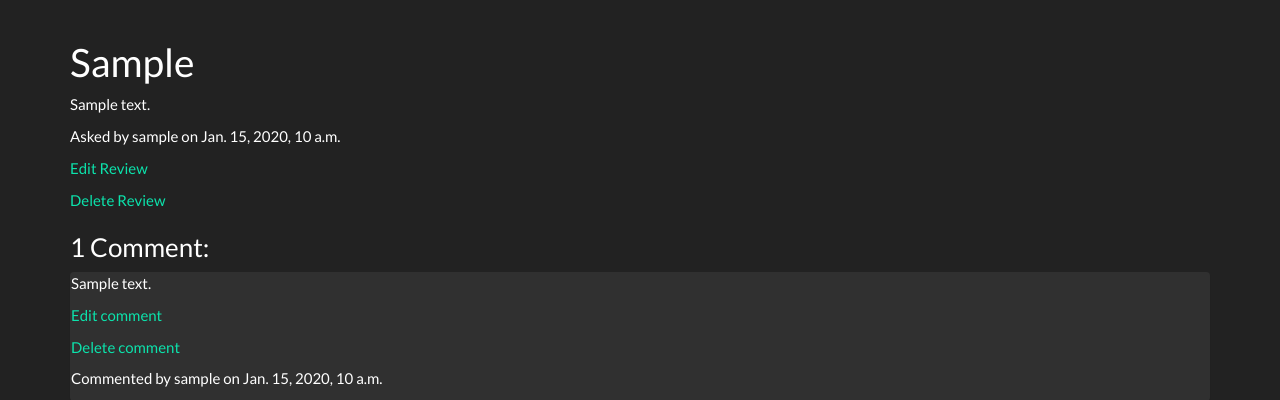
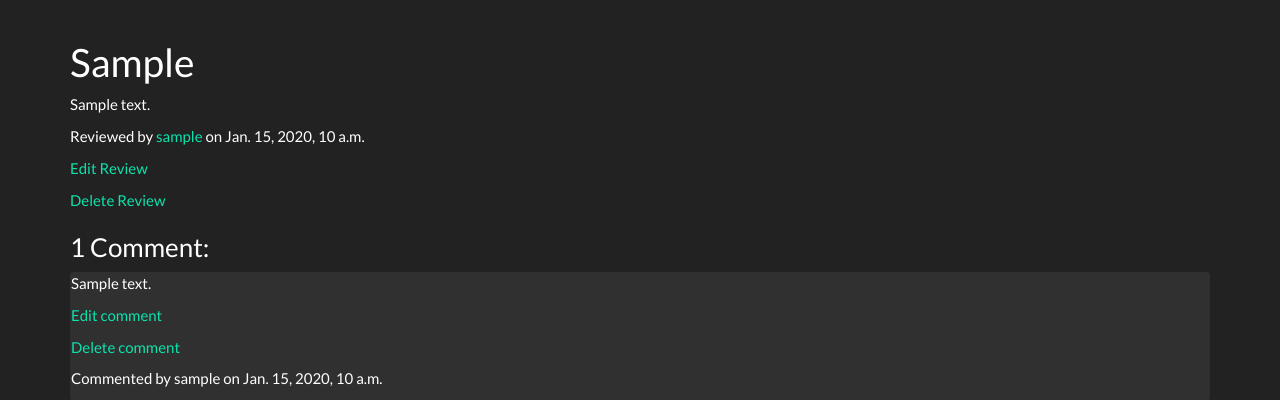
Before and after one commit to sbjohnson/BobcatBrewz, a Django app: page /review/1/ in a window 1280 px wide. Shown: the part 60-460 px from the top of the page. Run offline with Django 3.2, Linux system fonts and the light colour scheme; a user stored in the database is signed in; tables that the repository leaves empty hold one stand-in row (values such as "Sample post"); some libraries are stand-ins or nearby versions.

Commit message:
Add user profile links

```diff
--- a/templates/review/review_detail.html
+++ b/templates/review/review_detail.html
@@ -2,7 +2,7 @@
 {% block content %}
 <h1>{{ review.Beer }}</h1>
 <p>{{ review.description }}</p>
-<p>Asked by {{ review.user.username }} on {{ review.created_at }}</p>
+<p>Reviewed by <a href="{% url 'user_detail' slug=review.user.username %}">{{ review.user.username }}</a> on {{ review.created_at }}</p>
 {% if review.user == user %}
 <p><a href="{% url 'review_update' pk=review.id %}">Edit Review</a></p>
 <p><a href="{% url 'review_delete' pk=review.id %}">Delete Review</a></p>
--- a/templates/review/review_list.html
+++ b/templates/review/review_list.html
@@ -3,7 +3,7 @@
 {% for review in object_list %}
 <div class="panel">
     <h3><a href="{{ review.get_absolute_url }}">{{ review.Beer }}</a></h3>
-    <p> Reviewed by {{ review.user.uesrname }} on {{ review.created_at }}</p>
+    <p>Reviewed by <a href="{% url 'user_detail' slug=review.user.username %}">{{ review.user.username }}</a> on {{ review.created_at }}</p>
     <p>{{ review.vote_set.all.count }} Vote{{ review.vote_set.all.count|pluralize }}</p>
     <form method="post" action="{% url 'vote' %}">
         {% csrf_token %}
```
